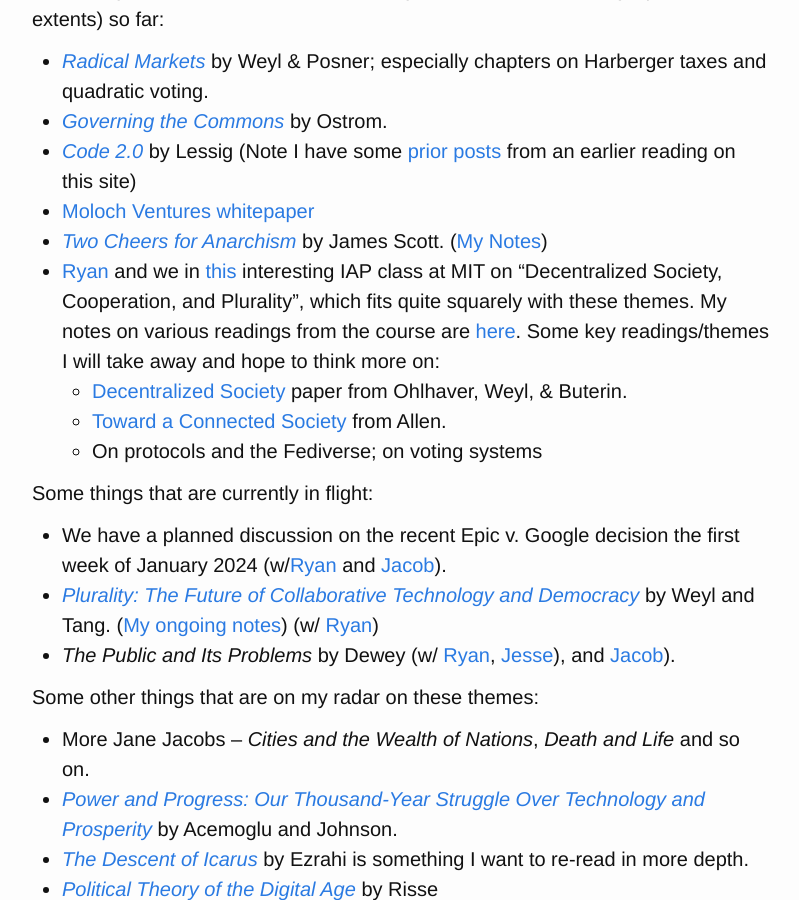
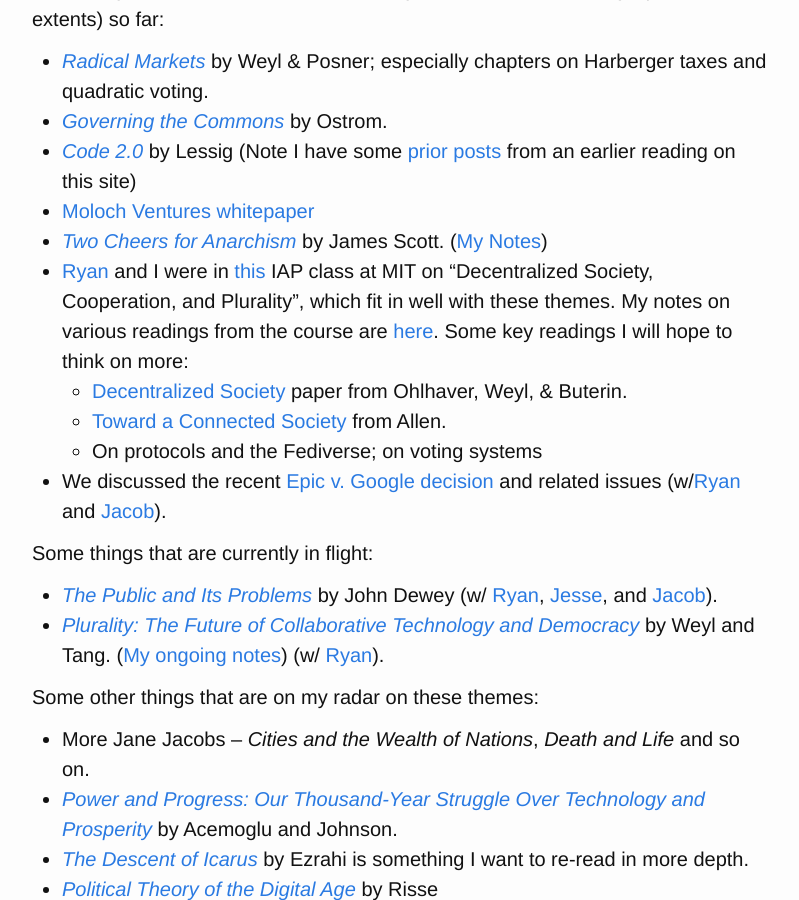
Before and after one commit to Fossj117/fossj117.github.io, a Jekyll site: the page built from _posts/2023-10-16-tech-economics-goverance-reading.md, in a window 1280 px wide and 900 px high, scrolled down 393 px. Shown: the whole window, without its empty margins (238-1037 px from the left). Built offline with Jekyll 4.4.1, drawn with Linux system fonts in a browser that asks for light colours; a script that is not in the unit is left out.

Commit message:
update reading group post

```diff
--- a/_posts/2023-10-16-tech-economics-goverance-reading.md
+++ b/_posts/2023-10-16-tech-economics-goverance-reading.md
@@ -17,16 +17,16 @@
 - [_Code 2.0_](https://en.wikipedia.org/wiki/Code:_Version_2.0) by Lessig (Note I have some [prior](https://jeffreyfossett.com/2021/04/12/lessig-code-resonances.html) [posts](https://jeffreyfossett.com/2021/04/14/more-lessig-code-reflections.html) from an earlier reading on this site)
 - [Moloch Ventures whitepaper](https://github.com/MolochVentures/Whitepaper/blob/master/Whitepaper.pdf)
 - [_Two Cheers for Anarchism_](https://press.princeton.edu/books/paperback/9780691161037/two-cheers-for-anarchism) by James Scott. ([My Notes](https://jeffreyfossett.com/2023/12/20/notes-on-scott.html))
-- [Ryan](https://ryansepassi.com/) and we in [this](https://www.ccc.mit.edu/eventopportunities/iap-2024-decentralized-society-cooperation-and-plurality/) interesting IAP class at MIT on "Decentralized Society, Cooperation, and Plurality", which fits quite squarely with these themes. My notes on various readings from the course are [here](https://jeffreyfossett.com/2024/01/05/decentralized-society-IAP.html). Some key readings/themes I will take away and hope to think more on:
+- [Ryan](https://ryansepassi.com/) and I were in [this](https://www.ccc.mit.edu/eventopportunities/iap-2024-decentralized-society-cooperation-and-plurality/) IAP class at MIT on "Decentralized Society, Cooperation, and Plurality", which fit in well with these themes. My notes on various readings from the course are [here](https://jeffreyfossett.com/2024/01/05/decentralized-society-IAP.html). Some key readings I will hope to think on more:
     - [Decentralized Society](https://papers.ssrn.com/sol3/papers.cfm?abstract_id=4105763) paper from Ohlhaver, Weyl, & Buterin.
     - [Toward a Connected Society](https://www.degruyter.com/document/doi/10.1515/9781400881260-006/html) from Allen.
     - On protocols and the Fediverse; on voting systems
+- We discussed the recent [Epic v. Google decision](https://www.theverge.com/23945184/epic-v-google-fortnite-play-store-antitrust-trial-updates) and related issues (w/[Ryan](https://ryansepassi.com/) and [Jacob](https://www.rgrdlaw.com/attorneys-Jacob-G-Gelman.html)).
 
 Some things that are currently in flight:
 
-- We have a planned discussion on the recent Epic v. Google decision the first week of January 2024 (w/[Ryan](https://ryansepassi.com/) and [Jacob](https://www.rgrdlaw.com/attorneys-Jacob-G-Gelman.html)).
-- [_Plurality: The Future of Collaborative Technology and Democracy_](https://github.com/pluralitybook/plurality) by Weyl and Tang. ([My ongoing notes](https://jeffreyfossett.com/2023/12/27/notes-on-plurality-book.html)) (w/ [Ryan](https://ryansepassi.com/))
-- _The Public and Its Problems_ by Dewey (w/ [Ryan](https://ryansepassi.com/), [Jesse](https://jessecallahanbryant.com/)), and [Jacob](https://www.rgrdlaw.com/attorneys-Jacob-G-Gelman.html)).
+- [_The Public and Its Problems_](https://en.wikipedia.org/wiki/The_Public_and_Its_Problems) by John Dewey (w/ [Ryan](https://ryansepassi.com/), [Jesse](https://jessecallahanbryant.com/), and [Jacob](https://www.rgrdlaw.com/attorneys-Jacob-G-Gelman.html)).
+- [_Plurality: The Future of Collaborative Technology and Democracy_](https://github.com/pluralitybook/plurality) by Weyl and Tang. ([My ongoing notes](https://jeffreyfossett.com/2023/12/27/notes-on-plurality-book.html)) (w/ [Ryan](https://ryansepassi.com/)).
 
 Some other things that are on my radar on these themes:
 
```
